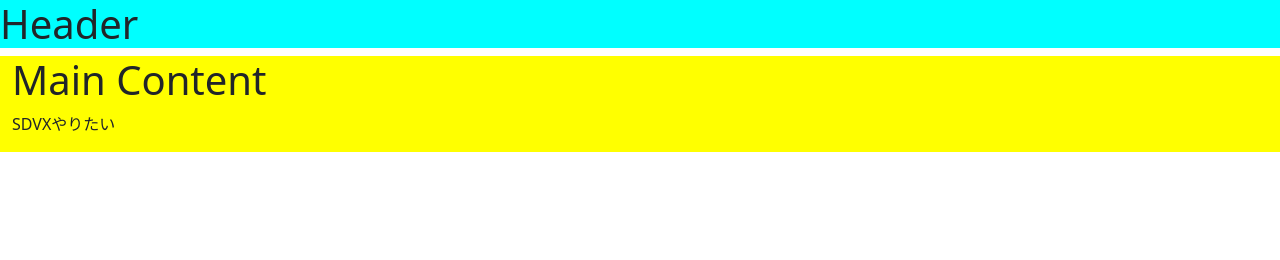
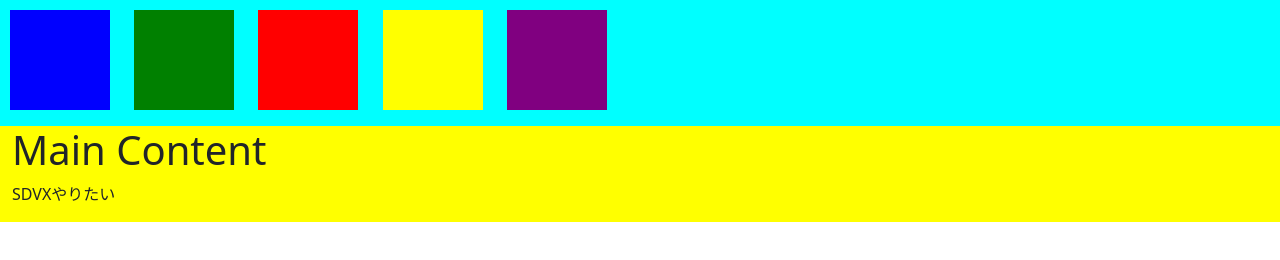
Before and after one commit to RXHAP/kaihatsu2024, a plain HTML site: page index.html in a window 1280 px wide. Drawn offline with nearby package versions, Linux system fonts and the light colour scheme.

Commit message:
ヘッダーをスクロールさせようとして失敗したやつ

```diff
--- a/index.css
+++ b/index.css
@@ -1,3 +1,7 @@
+body {
+    margin: 0;
+}
+
 header {
     background-color: aqua;
 }
@@ -9,3 +13,41 @@ header {
 .maincol {
     background-color: yellow;
 }
+
+.scroll-container {
+    width: 100vw;
+    overflow: hidden;
+    white-space: nowrap;
+}
+
+.scroll-contents {
+    display: inline-block;
+    overflow-x: scroll;
+}
+
+.a, .b, .c, .d, .e{
+    height: 100px;
+    width: 100px;
+    margin: 10px;
+    display: inline-block;
+}
+
+.a {
+    background-color: blue;
+}
+
+.b {
+    background-color: green;
+}
+
+.c {
+    background-color: red;
+}
+
+.d {
+    background-color: yellow;
+}
+
+.e {
+    background-color: purple;
+}
--- a/index.html
+++ b/index.html
@@ -7,9 +7,20 @@
     <title>開智発表会2024 テストサイト</title>
 </head>
 <body>
+    <!-- ヘッダーのスクロールするやつ -->
     <header>
-        <h1>Header</h1>
+        <div class="scroll-container">
+            <div class="scroll-contents">
+                <div class="a"></div>
+                <div class="b"></div>
+                <div class="c"></div>
+                <div class="d"></div>
+                <div class="e"></div>
+            </div>
+        </div>
     </header>
+
+    <!-- ここからメイン -->
     <div class="container-fluid main">
         <div class="row">
             <div class="col maincol">
```
